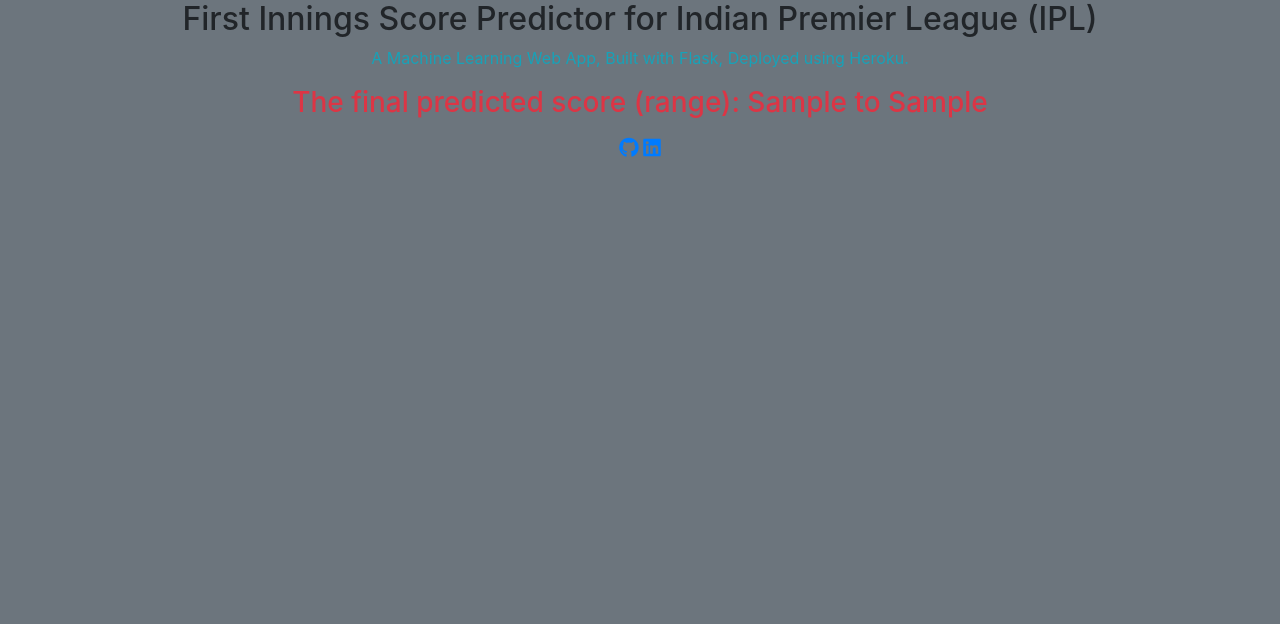
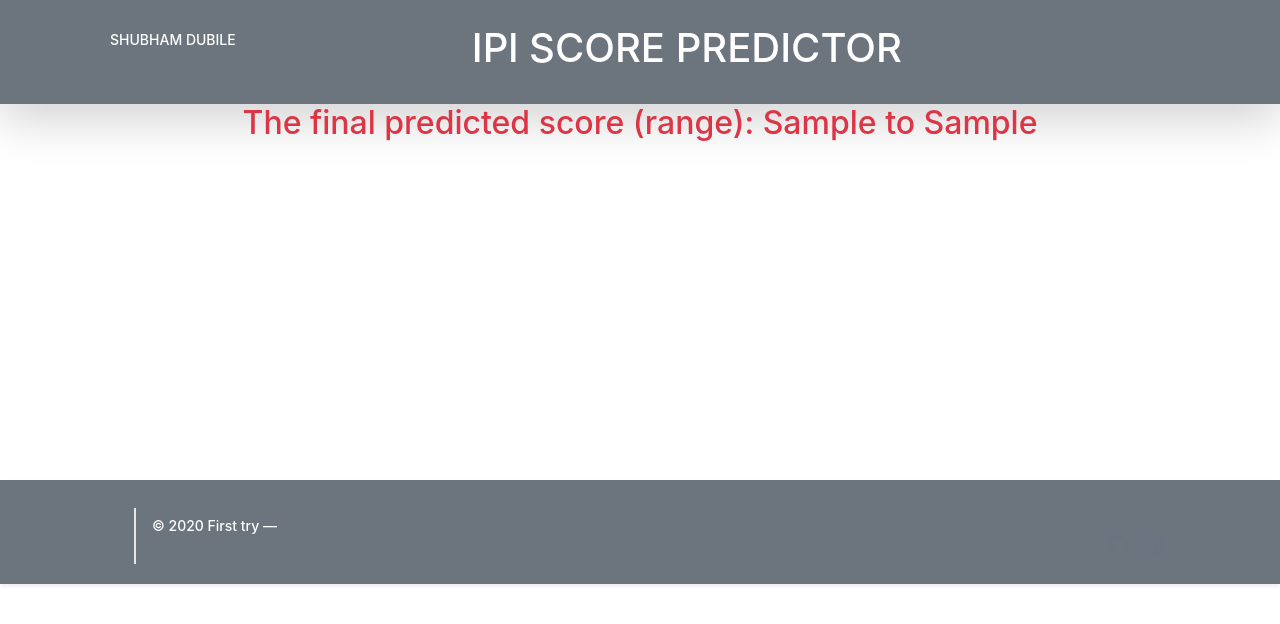
Before and after one commit to shubhamdubile/ipl, a Flask app: template templates/result.html in a window 1280 px wide. Shown: the top 624 px of the page. Run offline with Flask 2, Linux system fonts and the light colour scheme; the template is opened without the code that fills it: most values are stand-ins (such as "Sample title", 1, 10 or a date in 2020); parts of the project's set-up code (start-up, migrations or seed data) failed here and were passed over; some libraries are stand-ins or nearby versions.

Commit message:
Add files via upload

```diff
--- a/templates/result.html
+++ b/templates/result.html
@@ -1,54 +1,69 @@
 <!DOCTYPE html>
+<html lang="en">
+    <head>
+        <meta charset="UTF-8">
+        <meta name="viewport" content="width=device-width, initial-scale=1.0">
+        <link href="https://unpkg.com/tailwindcss@^1.0/dist/tailwind.min.css" rel="stylesheet">
+        <link rel="stylesheet" href="https://stackpath.bootstrapcdn.com/bootstrap/4.5.0/css/bootstrap.min.css" integrity="sha384-9aIt2nRpC12Uk9gS9baDl411NQApFmC26EwAOH8WgZl5MYYxFfc+NcPb1dKGj7Sk" crossorigin="anonymous">
 
-<html lang="en" dir="ltr">
-    <head>
-        <meta charset="utf-8">
-        <title>First Innings Score Predictor</title>
-        <link rel="stylesheet" href="mystyle.css">
-        <meta name="viewport" content="width=device-width, initial-scale=1, shrink-to-fit=no">
-        <link rel="stylesheet" href="https://stackpath.bootstrapcdn.com/bootstrap/4.5.0/css/bootstrap.min.css" integrity="sha384-9aIt2nRpC12Uk9gS9baDl411NQApFmC26EwAOH8WgZl5MYYxFfc+NcPb1dKGj7Sk" crossorigin="anonymous">
+
         <link rel="shortcut icon" href="{{ url_for('static', filename='ipl-favicon.ico') }}">
         <link rel="stylesheet" type="text/css" href="{{ url_for('static', filename='styles.css') }}">
         <script src="https://kit.fontawesome.com/5f3f547070.js" crossorigin="anonymous"></script>
         <link href="https://fonts.googleapis.com/css2?family=Open+Sans:wght@300&display=swap" rel="stylesheet">
+
+
+        <title>Ipl Score Prediction</title>
     </head>
+    <body>
+        <header class="text-gray-700 shadow-lg body-font bg-secondary text-white">
+            <div class="container mx-auto flex flex-wrap p-4 flex-col md:flex-row items-center">
+              <a class="flex title-font font-medium items-center text-gray-900 mb-4 md:mb-0">
 
-    <body class="bg-secondary mx-auto">
+                <span class="ml-3 text-sm hover:text-gray-900">SHUBHAM DUBILE</span>
+              </a>
 
-        <!-- Website Title -->
-    	<div class="container text-center">
+              <nav class="md:ml-auto md:mr-auto flex flex-wrap items-center text-base justify-center">
 
-            <h2 class='container-heading'><span class='heading_first'>First Innings Score Predictor for </span><span class="heading_second">Indian Premier League (IPL)</span></h2>
-            <div class='description'>
-    			<p class="text-info text-center">A Machine Learning Web App, Built with Flask, Deployed using Heroku.</p>
-    		</div>
-    	</div>
+                <h1 class="mr-5 hover:text-gray-900">IPl SCORE PREDICTOR</h1>
 
-        <!-- Prediction Area -->
-        <div class="prediction-area">
+              </nav>
 
-            <!-- IPL Banner - 1 -->
+            </div>
+          </header>
+
+
+          <div class="prediction-area ">
+
+
+
+
 
 
 			<!-- Result -->
-			<div class="results text-center ">
-				<p class='result-p font-weight-bolder'><h3 class="text-danger ">The final predicted score (range): {{ lower_limit }} to {{ upper_limit }}</h3></p>
+			<div class="results" style="height: 376px">
+				<h2 class='result-p text-danger text-center' >The final predicted score (range): {{ lower_limit }} to {{ upper_limit }}</h2>
 			</div>
+
 
 
         </div>
 
-        <!-- Footer -->
-       <div class='footer text-center'>
-           <div class="contact">
-               <a target="_blank" href="https://github.com/shubhamdubile"><i class="fab fa-github fa-lg contact-icon"></i></a>
-               <a target="_blank" href="https://www.linkedin.com/in/shubham-dubile-47a784131/"><i class="fab fa-linkedin fa-lg contact-icon"></i></a>
-           </div>
+          <footer class="text-gray-700 shadow-sm body-font bg-secondary text-white">
+            <div class="container px-5 py-1 mx-auto flex items-center sm:flex-row flex-col">
+              <a class="flex title-font font-medium items-center md:justify-start justify-center text-gray-900">
 
-       </div>
-       <script src="https://code.jquery.com/jquery-3.5.1.slim.min.js" integrity="sha384-DfXdz2htPH0lsSSs5nCTpuj/zy4C+OGpamoFVy38MVBnE+IbbVYUew+OrCXaRkfj" crossorigin="anonymous"></script>
-<script src="https://cdn.jsdelivr.net/npm/popper.js@1.16.0/dist/umd/popper.min.js" integrity="sha384-Q6E9RHvbIyZFJoft+2mJbHaEWldlvI9IOYy5n3zV9zzTtmI3UksdQRVvoxMfooAo" crossorigin="anonymous"></script>
-<script src="https://stackpath.bootstrapcdn.com/bootstrap/4.5.0/js/bootstrap.min.js" integrity="sha384-OgVRvuATP1z7JjHLkuOU7Xw704+h835Lr+6QL9UvYjZE3Ipu6Tp75j7Bh/kR0JKI" crossorigin="anonymous"></script>
-
+              <p class="text-sm text-gray-500 sm:ml-4 sm:pl-4 sm:border-l-2 sm:border-gray-200 sm:py-2 sm:mt-0 mt-4 text-white">© 2020 First try —
+                <a href="https://twitter.com/knyttneve" class="text-gray-600 ml-1" rel="noopener noreferrer" target="_blank"></a>
+              </p>
+              <span class="inline-flex sm:ml-auto sm:mt-0 mt-4 justify-center sm:justify-start">
+                <a target="_blank" href="https://github.com/shubhamdubile"><i class="fab fa-github fa-lg contact-icon ml-3 text-gray-500 hover:text-gray-900 "></i></a>
+                <a target="_blank" href="https://www.linkedin.com/in/shubham-dubile-47a784131/"><i class="fab fa-linkedin fa-lg contact-icon ml-3 text-gray-500 hover:text-gray-900"></i></a>
+              </span>
+            </div>
+          </footer>
+          <script  src="https://stackpath.bootstrapcdn.com/bootstrap/4.5.0/js/bootstrap.min.js" integrity="sha384-OgVRvuATP1z7JjHLkuOU7Xw704+h835Lr+6QL9UvYjZE3Ipu6Tp75j7Bh/kR0JKI" crossorigin="anonymous"></script>
+          <script src="https://code.jquery.com/jquery-3.5.1.slim.min.js" integrity="sha384-DfXdz2htPH0lsSSs5nCTpuj/zy4C+OGpamoFVy38MVBnE+IbbVYUew+OrCXaRkfj" crossorigin="anonymous"></script>
+          <script src="https://cdn.jsdelivr.net/npm/popper.js@1.16.0/dist/umd/popper.min.js" integrity="sha384-Q6E9RHvbIyZFJoft+2mJbHaEWldlvI9IOYy5n3zV9zzTtmI3UksdQRVvoxMfooAo" crossorigin="anonymous"></script>
     </body>
 </html>
```
